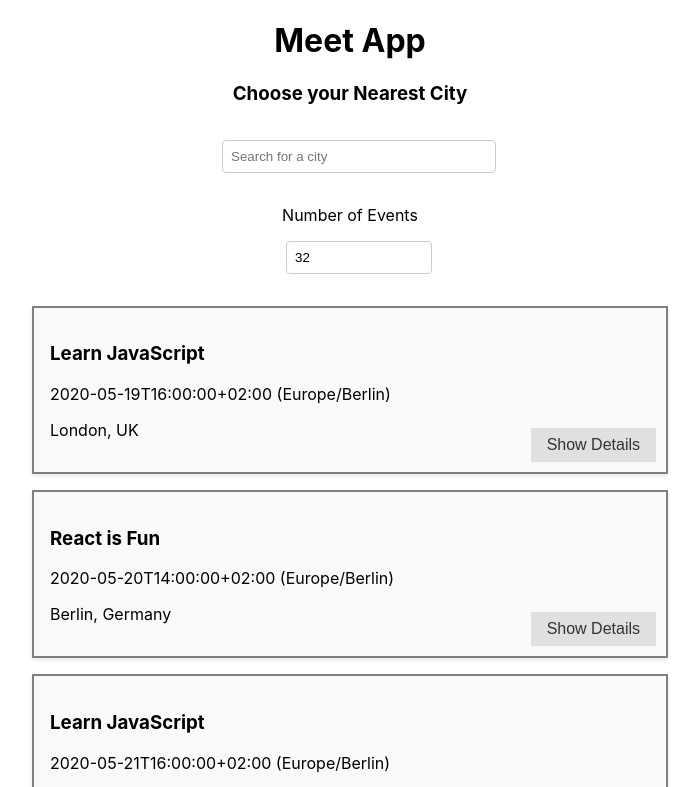
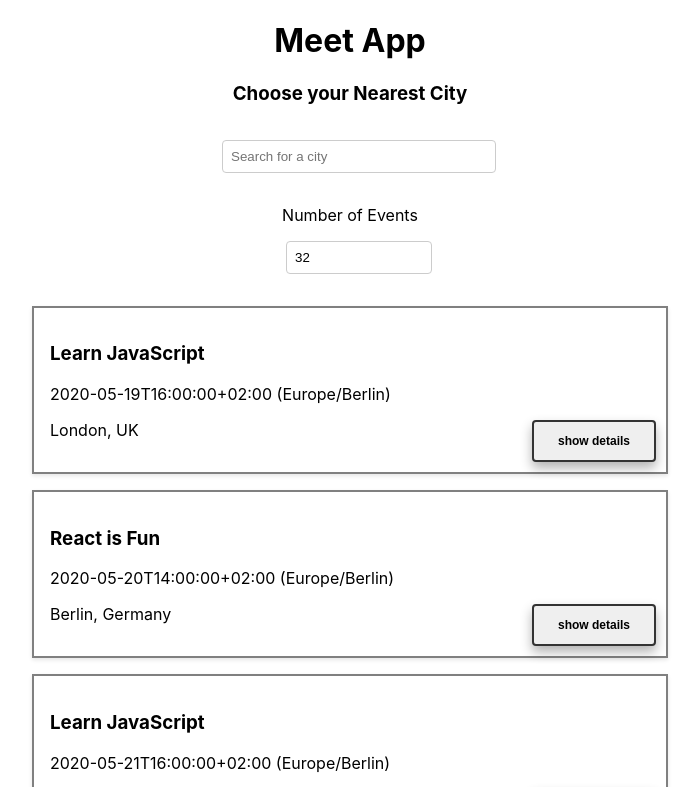
Before and after one commit to Unreachedx/meet, a React (Create React App) app: page / in a window 1280 px wide. Shown: the top 787 px of the page, without its empty margins (290-989 px from the left). Built offline with nearby package versions, Linux system fonts and the light colour scheme.

Commit message:
updated style some more

```diff
--- a/src/components/Event.css
+++ b/src/components/Event.css
@@ -13,15 +13,16 @@
     position: absolute;
     bottom: 10px;
     right: 10px;
-    background-color: #e0e0e0;
-    color: #333;
-    border: none;
-    padding: 8px 16px;
+    border: 2px solid #333;
+    border-radius: 4px;
+    padding: 12px 24px;
     cursor: pointer;
-    font-size: 16px;
-    transition: background-color 0.3s;
+    font-size: 12px;
+    font-weight: bold;
+    transition: background-color 0.5s, box-shadow 0.5s;
+    box-shadow: 0 6px 12px rgba(0, 0, 0, 0.3);
   }
 
   .details-button:hover {
-    background-color: #b0b0b0;
+    box-shadow: 0 8px 16px rgba(0, 0, 0, 0.4);
   }
--- a/src/components/Event.js
+++ b/src/components/Event.js
@@ -20,7 +20,7 @@ const Event = ({ event }) => {
       <p>{location}</p>
       {detailsVisible && <p>{description}</p>}
       <button className="details-button" onClick={toggleDetails}>
-        {detailsVisible ? 'Hide Details' : 'Show Details'}
+        {detailsVisible ? 'hide details' : 'show details'}
       </button>
     </div>
   );
--- a/src/components/EventList.css
+++ b/src/components/EventList.css
@@ -1,28 +1,9 @@
 .event-content {
     position: relative;
-    border: 2px solid grey;
     padding: 16px;
-    background-color: #f9f9f9;
     text-align: left;
     box-shadow: 0 2px 4px rgba(0, 0, 0, 0.1);
     margin-bottom: 16px;
-  }
-
-  .details-button {
-    position: absolute;
-    bottom: 10px;
-    right: 10px;
-    background-color: #e0e0e0;
-    color: #333;
-    border: none;
-    padding: 8px 16px;
-    cursor: pointer;
-    font-size: 16px;
-    transition: background-color 0.3s;
-  }
-
-  .details-button:hover {
-    background-color: #b0b0b0;
   }
 
   .event-list-container {
```
